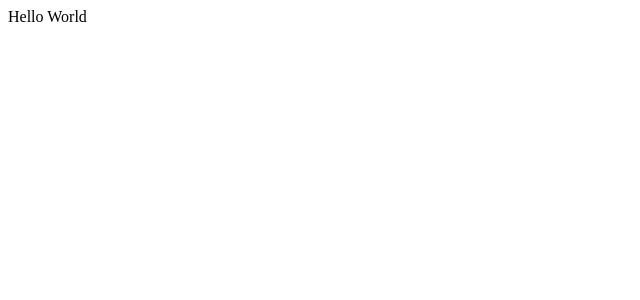
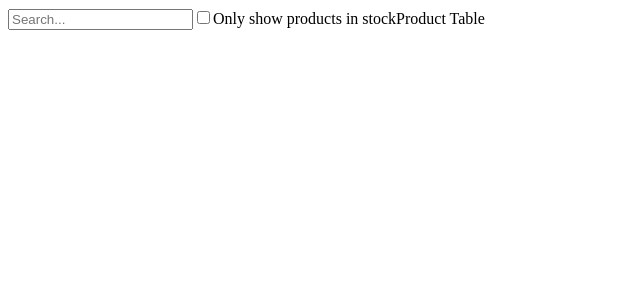
Before and after one commit to cjjasik/grocery-list, a React (Create React App) app: page / in a window 1280 px wide. Shown: the top 300 px of the page, without its empty margins (0-640 px from the left). Built offline with nearby package versions, Linux system fonts and the light colour scheme.

Commit message:
components folder moved + Search Bar created

```diff
--- a/src/App.js
+++ b/src/App.js
@@ -1,7 +1,9 @@
+import Filter from './components/Filter'
+
 export default function App() {
     return (
         <div>
-            Hello World
+            <Filter />
         </div>
     )
 }
--- /dev/null
+++ b/src/components/Filter.js
@@ -0,0 +1,13 @@
+// should hold SearchBar + ProductTable
+import SearchBar from "./SearchBar"
+import ProductTable from "./ProductTable"
+
+
+export default function Filter() {
+    return (
+        <>
+            <SearchBar />
+            <ProductTable />
+        </>
+    )
+}
--- /dev/null
+++ b/src/components/ProductTable.js
@@ -0,0 +1,5 @@
+// should hold ProductCategoryRow + ProductRow
+
+export default function ProductTable() {
+    return "Product Table"
+}
--- /dev/null
+++ b/src/components/SearchBar.js
@@ -0,0 +1,11 @@
+
+
+export default function SearchBar() {
+    return (
+        <>
+            <input type="search" placeholder="Search..." />
+            <input type="checkbox" id="in-stock" />
+            <label for="in-stock">Only show products in stock</label>
+        </>
+    )
+}
```
Also changed, not shown: components/ProductRow.js (deleted), components/ProductTable.js (deleted), components/SearchBar.js (deleted), src/components/ProductCategoryRow.js (added), src/components/ProductRow.js (added).
